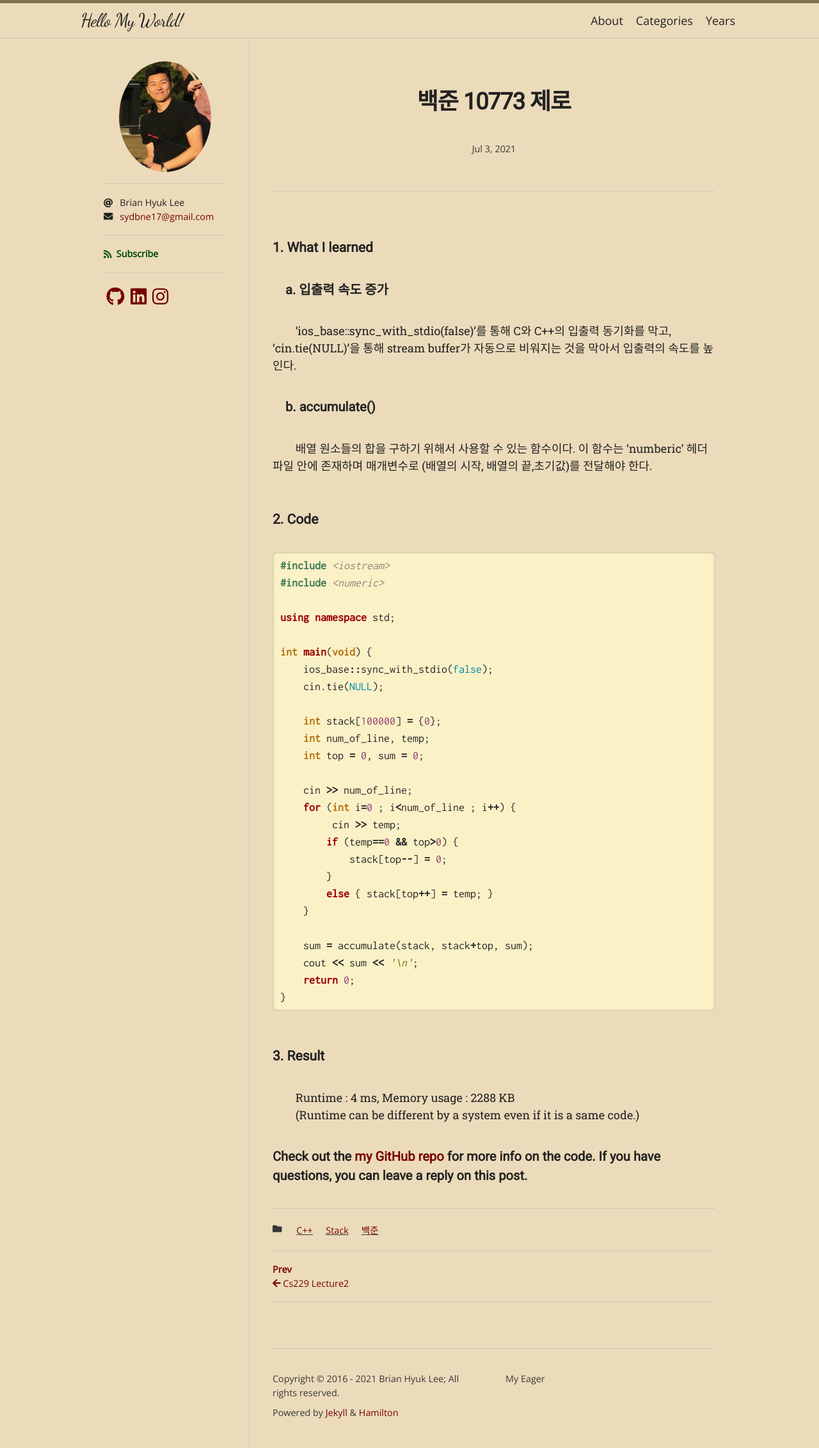
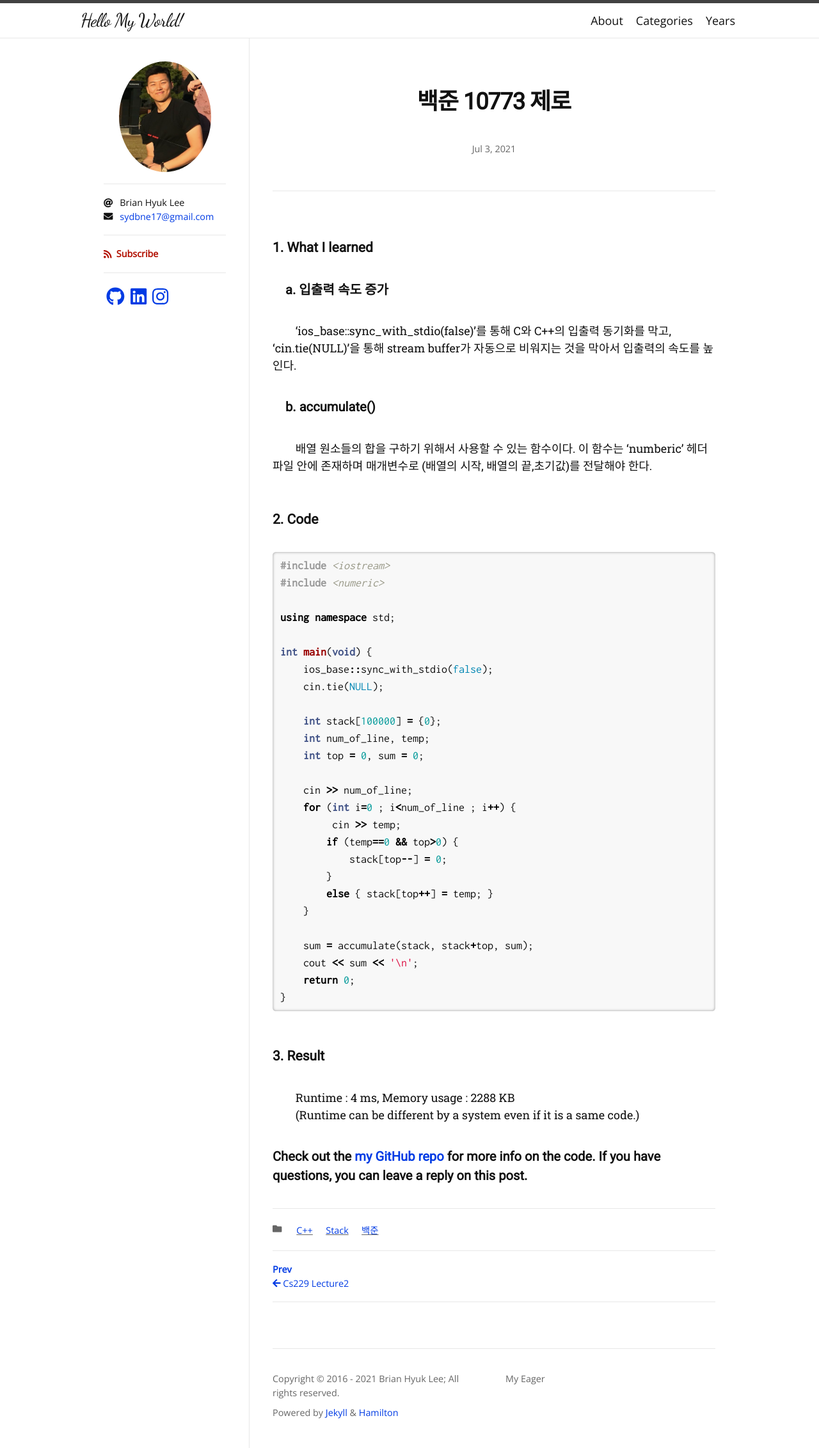
Before and after one commit to dlgur1994/dlgur1994.github.io, a Jekyll site: the page built from _posts/2021-07-03-백준-10773-제로.md, in a window 1280 px wide. Shown: the whole page at 64% size. Built offline with Jekyll 4.4.1, drawn with Linux system fonts in a browser that asks for light colours; nearby versions of some CDN libraries; some web fonts are replaced; our own code applies the rules of GitHub Pages for plain Markdown files; comment, search, counter and statistics services are not loaded.

Commit message:
skins changed

```diff
--- a/assets/css/skin-midnight.scss
+++ b/assets/css/skin-midnight.scss
@@ -1,7 +1,15 @@
+// ---
+// ---
+
+// @import
+//   "hamilton/skins/midnight",
+//   "hamilton/skin"
+// ;
+
 ---
 ---
 
 @import
-  "hamilton/skins/midnight",
+  "hamilton/skins/daylight",
   "hamilton/skin"
 ;
--- a/assets/css/skin-sunrise.scss
+++ b/assets/css/skin-sunrise.scss
@@ -1,7 +1,15 @@
+// ---
+// ---
+
+// @import
+//   "hamilton/skins/sunrise",
+//   "hamilton/skin"
+// ;
+
 ---
 ---
 
 @import
-  "hamilton/skins/sunrise",
+  "hamilton/skins/daylight",
   "hamilton/skin"
 ;
```
Also changed, not shown: assets/css/skin-sunset.scss (+8 -0 lines).
